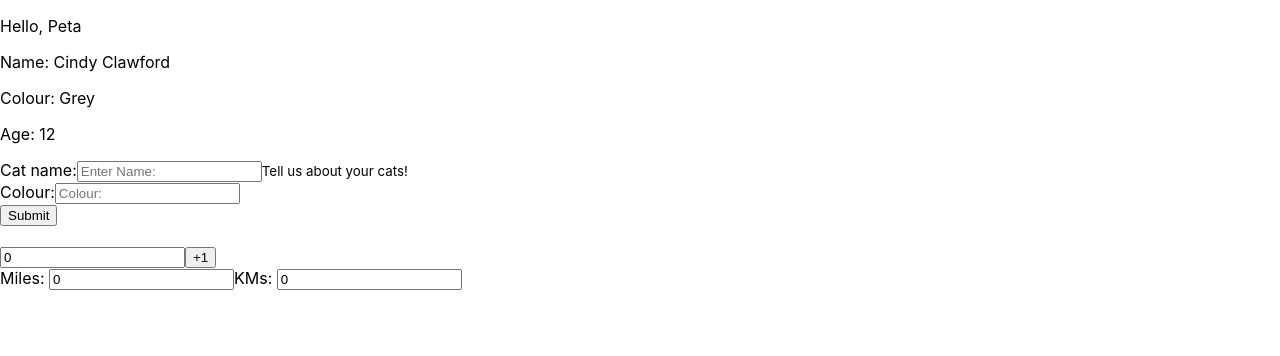
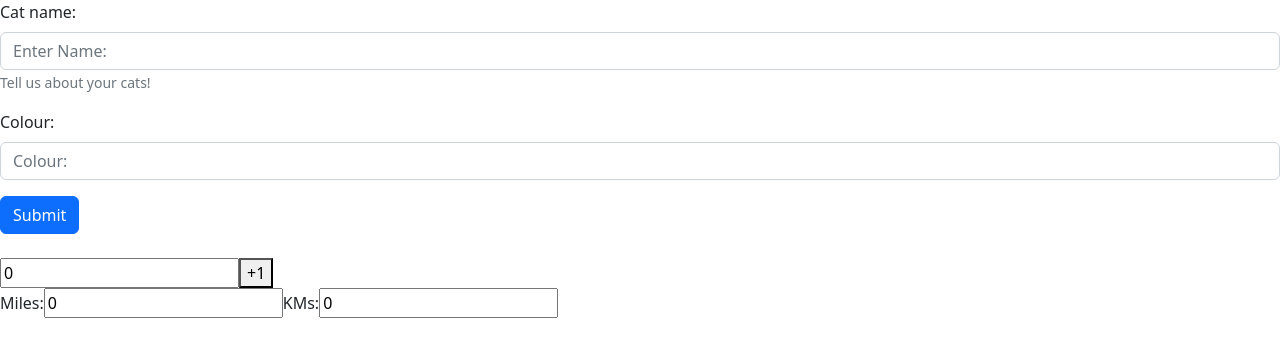
Before and after one commit to ellohez/qa-react, a React (Create React App) app: page / in a window 1280 px wide. Shown: the top 356 px of the page. Built offline with nearby package versions, Linux system fonts and the light colour scheme.

Commit message:
Converter functionality and bootstrap.css

```diff
--- a/src/App.js
+++ b/src/App.js
@@ -1,6 +1,6 @@
 // import logo from './logo.svg';
 import './App.css';
-// import 'qa-react/node_modules/bootstrap/dist/css/min/bootstrap.min.css';
+import '../node_modules/bootstrap/dist/css/bootstrap.min.css';
 
 // Import my components
 import Cat from './components/Cat';
@@ -18,8 +18,8 @@ const App = () => {
     // <div>, <main> or another parent
     // element but there must only be ONE parent
     <>
-      <Hello name="Peta" />
-      <Cat name="Cindy Clawford" colour="Grey" age="12" />
+      {/* <Hello name="Peta" /> */}
+      {/* <Cat name="Cindy Clawford" colour="Grey" age="12" /> */}
       <BasicForm />
       <br />
       <Counter />
```
